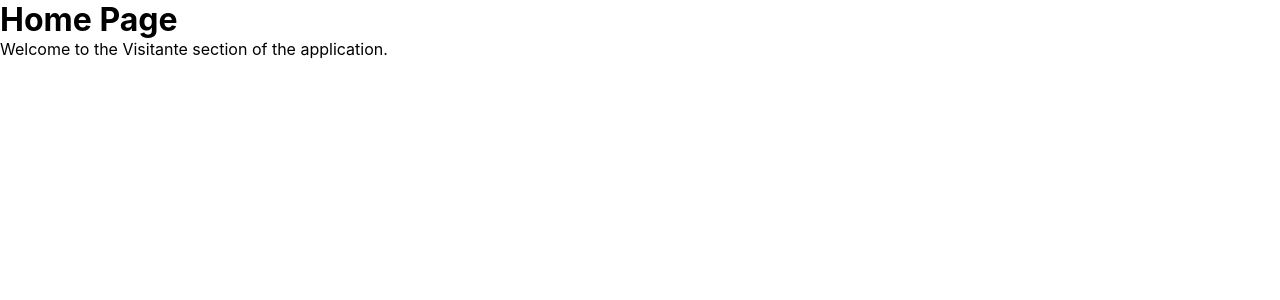
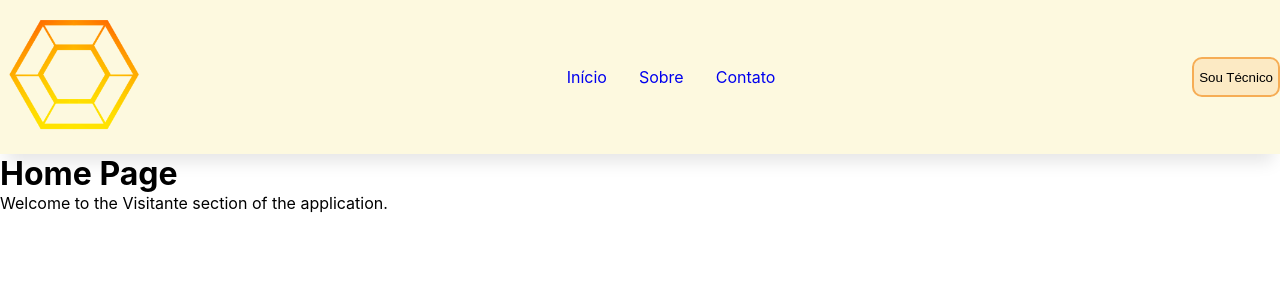
Before and after one commit to MentesInovadoras/PracaDaCiencia-FrontEnd, a React (Create React App) app in the folder praca-da-ciencia/: page / in a window 1280 px wide. Shown: the top 300 px of the page. Built offline with nearby package versions, Linux system fonts and the light colour scheme.

Commit message:
Salvando para continuar em casa
Parei no minuto 5:56 do video sobre a navbar e estou no trecho de responsividade do site

```diff
--- a/praca-da-ciencia/package.json
+++ b/praca-da-ciencia/package.json
@@ -42,4 +42,5 @@
       "last 1 safari version"
     ]
   }
+
 }
--- /dev/null
+++ b/praca-da-ciencia/src/components/navItens/navItem.css
@@ -0,0 +1,19 @@
+.navItem{
+
+
+    .navLink{
+        border-bottom: none;
+        text-decoration: none;
+        font-size: 16px;
+        padding: 4px, 0;
+        transition: color 0.3s ease-in-out;
+
+        &:active,
+        &:hover{
+            color: var(--orange);
+            border-bottom: 2px solid var(--orange);
+        }
+    }
+
+
+}
--- /dev/null
+++ b/praca-da-ciencia/src/components/navItens/navItem.tsx
@@ -0,0 +1,17 @@
+import React from 'react';
+import './navItem.css';
+
+export interface NavItemProps {
+    url: string;
+    label: string;
+}
+
+export default function NavItem(props: NavItemProps) {
+    return(
+        <li className="navItem">
+            <a href={props.url} className="navLink">
+                {props.label}
+            </a>
+        </li>
+    )
+}
--- a/praca-da-ciencia/src/components/navbar/navbar.css
+++ b/praca-da-ciencia/src/components/navbar/navbar.css
@@ -0,0 +1,79 @@
+#navbar {
+    background-color: var(--light-yellow);
+
+    .navbar {
+        display: flex;
+        align-items: center;
+        justify-content: space-between;
+        box-shadow: 0 15px 16px -7px rgba(0, 0, 0, 0.1);
+
+        .mobileMenu {
+            display: none;
+            cursor: pointer;
+            gap: 5px;
+
+            div {
+                width: 32px;
+                height: 2px;
+                margin: 8px;
+                background-color: var(--black);
+                transition: all 0.3s ease-in-out;
+            }
+        }
+
+
+        img {
+            width: 150px;
+            height: 100%;
+            object-fit: cover;
+        }
+
+        .navItens {
+            display: flex;
+            gap: 32px;
+            align-items: center;
+            list-style: none;
+        }
+
+        button {
+            border-radius: 10px;
+            padding: 5px;
+            cursor: pointer;
+            transition: all 0.3s ease-in-out;
+            height: 40px;
+
+            &:hover {
+                background-color: var(--orange);
+
+            }
+        }
+
+        @media (max-width: 999px) {
+            .navItens {
+                position: absolute;
+                top: 8vh;
+                left: 0;
+                width: 50vw;
+                height: 92vh;
+                flex-direction: column;
+                align-items: center;
+                gap: 100px;
+                transform: translateX(-100%);
+
+                &.active{
+                    transform: translateX(0);
+                    transition: all 0.3s ease-in-out;
+                }
+                li{
+                    margin-left: 0;
+                    /* opacity: 0; */
+
+                }
+
+                .mobileMenu{
+                    display: block;
+                }
+            }
+        }
+    }
+}
--- /dev/null
+++ b/praca-da-ciencia/src/components/navbar/navbar.tsx
@@ -0,0 +1,50 @@
+import React from 'react';
+import logo from "../../assets/logo/main.png";
+import NavItem, { NavItemProps } from '../navItens/navItem.tsx';
+import './navbar.css';
+
+export default function Navbar() {
+    const items: NavItemProps[] = [
+        {
+            url: '/',
+            label: 'Início',
+        },
+        {
+            url: '/sobre',
+            label: 'Sobre',
+        },
+        {
+            url: '/contato',
+            label: 'Contato',
+        },
+    ]
+
+
+    return (
+        <header id='navbar'>
+            <nav className="navbar">
+                <a href='/'>
+                    <img
+                        src={logo}
+                        alt="Praça da Ciência" />
+                </a>
+                <div className='mobileMenu'>
+                    <div className='line1'></div>
+                    <div className='line2'></div>
+                    <div className='line3'></div>
+                </div>
+                <ul className='navItens'>
+                    {items.map((item, index) => (
+                        <NavItem
+                            key={index}
+                            url={item.url}
+                            label={item.label}
+                        />
+                    ))}
+                </ul>
+
+                <button className='btnLogin'>Sou Técnico</button>
+            </nav>
+        </header>
+    );
+}
--- a/praca-da-ciencia/src/geral/erro/erro.css
+++ b/praca-da-ciencia/src/geral/erro/erro.css
@@ -1,4 +1,4 @@
-#errorPage{
+#errorPage {
     min-width: 100%;
     min-height: 100vh;
     display: flex;
@@ -8,41 +8,42 @@
     gap: 20px;
     background-color: var(--dark-mode-main-color);
     color-scheme: dark;
-}
 
-#errorPage button{
+    button {
         padding: 10px;
         padding-inline: 15px;
         cursor: pointer;
-    justify-self:baseline;
+        justify-self: baseline;
         border-radius: 20px;
     }
 
-#errorPage h2,#errorPage h1{
+    h2,
+    h1 {
         color: white;
     }
 
-.errorLogo{
+    img {
+        width: 200px;
+        height: auto;
+    }
+
+    .errorLogo {
         display: flex;
         align-items: center;
         justify-content: center;
         gap: 50px;
     }
 
-.errorText{
+    .errorText {
         display: flex;
         flex-direction: column;
         gap: 20px;
         text-align: center;
-}
 
-.errorText div{
+        div {
             display: flex;
             justify-content: center;
             gap: 50px;
         }
-
-#errorPage img {
-    width: 200px;
-    height: auto;
     }
+}
--- a/praca-da-ciencia/src/geral/homePage/homePage.tsx
+++ b/praca-da-ciencia/src/geral/homePage/homePage.tsx
@@ -1,9 +1,11 @@
 import React from "react";
+import Navbar from "../../components/navbar/navbar.tsx";
 import './homePage.css';
 
 const homePage = () => {
     return (
         <div>
+            <Navbar />
             <h1>Home Page</h1>
             <p>Welcome to the Visitante section of the application.</p>
         </div>
--- a/praca-da-ciencia/src/index.css
+++ b/praca-da-ciencia/src/index.css
@@ -5,11 +5,13 @@
   --light-orange: rgba(246, 173, 85, 0.2);
   --white: #ffffff;
   --dark-mode-main-color: #171320;
+  --black: #000000;
 }
 
 *{
   margin: 0;
   padding: 0;
+  box-sizing: border-box;
 }
 
 body {
```
Also changed, not shown: praca-da-ciencia/src/components/navbar/navbar.jsx (deleted), praca-da-ciencia/src/global.d.ts (renamed from praca-da-ciencia/src/declarations.d.tsx). Lines whose indentation alone changed are shown as unchanged.
